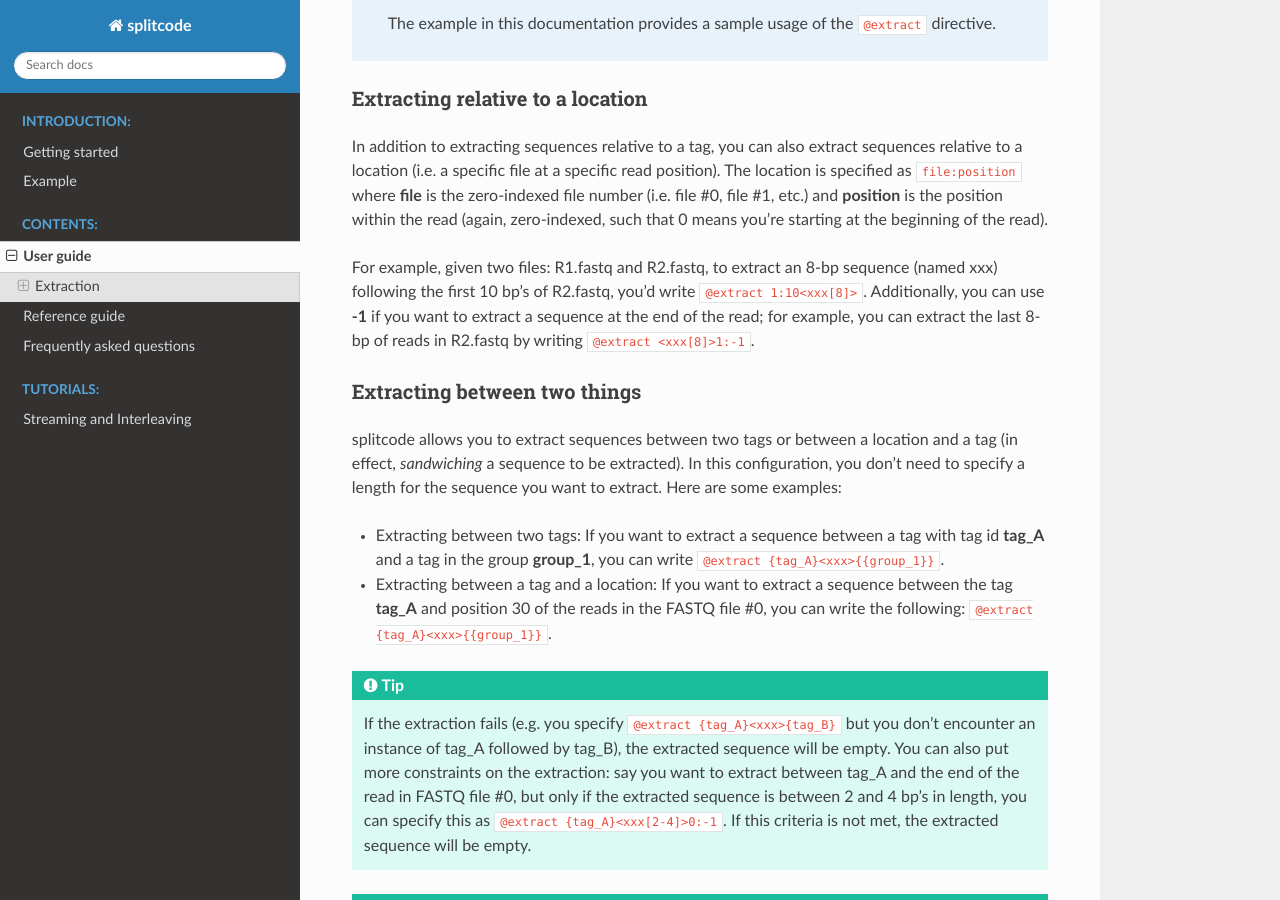
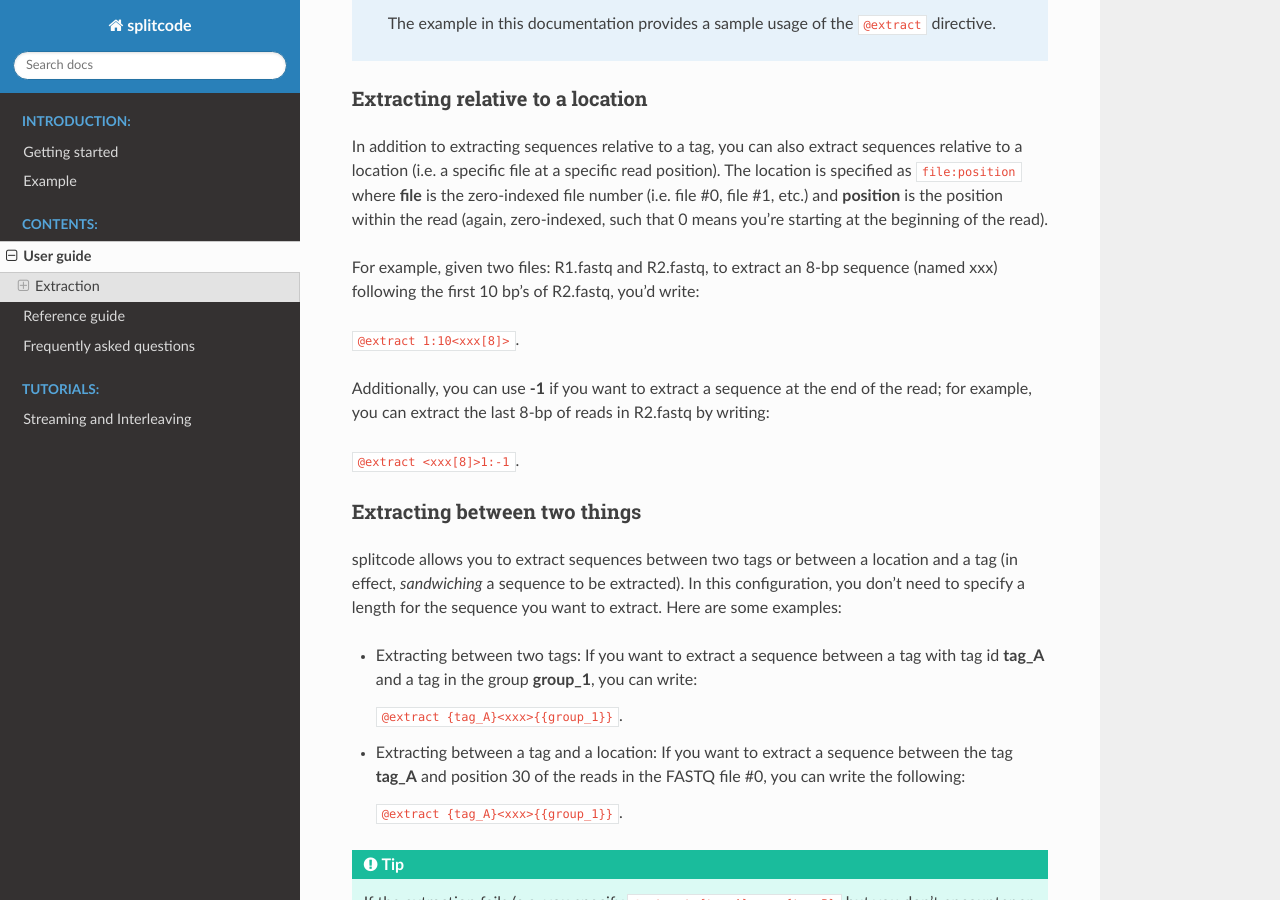
Before and after one commit to pachterlab/splitcode-tutorial, a Sphinx documentation site: the page built from docs/source/user_guide.rst, in a window 1280 px wide and 900 px high, scrolled down 1033 px. Built offline with Sphinx 7.4.7 and the Read the Docs theme 2.0.0, drawn with Linux system fonts in a browser that asks for light colours.

Commit message:
another again

```diff
--- a/docs/source/user_guide.rst
+++ b/docs/source/user_guide.rst
@@ -44,7 +44,13 @@
 
 In addition to extracting sequences relative to a tag, you can also extract sequences relative to a location (i.e. a specific file at a specific read position). The location is specified as ``file:position`` where **file** is the zero-indexed file number (i.e. file #0, file #1, etc.) and **position** is the position within the read (again, zero-indexed, such that 0 means you're starting at the beginning of the read).
 
-For example, given two files: R1.fastq and R2.fastq, to extract an 8-bp sequence (named xxx) following the first 10 bp's of R2.fastq, you'd write ``@extract 1:10<xxx[8]>``. Additionally, you can use **-1** if you want to extract a sequence at the end of the read; for example, you can extract the last 8-bp of reads in R2.fastq by writing ``@extract <xxx[8]>1:-1``.
+For example, given two files: R1.fastq and R2.fastq, to extract an 8-bp sequence (named xxx) following the first 10 bp's of R2.fastq, you'd write:
+
+``@extract 1:10<xxx[8]>``.
+
+Additionally, you can use **-1** if you want to extract a sequence at the end of the read; for example, you can extract the last 8-bp of reads in R2.fastq by writing:
+
+``@extract <xxx[8]>1:-1``.
 
 
 Extracting between two things
@@ -52,8 +58,12 @@
 
 splitcode allows you to extract sequences between two tags or between a location and a tag (in effect, *sandwiching* a sequence to be extracted). In this configuration, you don't need to specify a length for the sequence you want to extract. Here are some examples:
 
-* Extracting between two tags: If you want to extract a sequence between a tag with tag id **tag_A** and a tag in the group **group_1**, you can write ``@extract {tag_A}<xxx>{{group_1}}``.
-* Extracting between a tag and a location: If you want to extract a sequence between the tag **tag_A** and position 30 of the reads in the FASTQ file #0, you can write the following: ``@extract {tag_A}<xxx>{{group_1}}``.
+* Extracting between two tags: If you want to extract a sequence between a tag with tag id **tag_A** and a tag in the group **group_1**, you can write:
+
+  ``@extract {tag_A}<xxx>{{group_1}}``.
+* Extracting between a tag and a location: If you want to extract a sequence between the tag **tag_A** and position 30 of the reads in the FASTQ file #0, you can write the following:
+
+  ``@extract {tag_A}<xxx>{{group_1}}``.
 
 .. tip::
 
```
